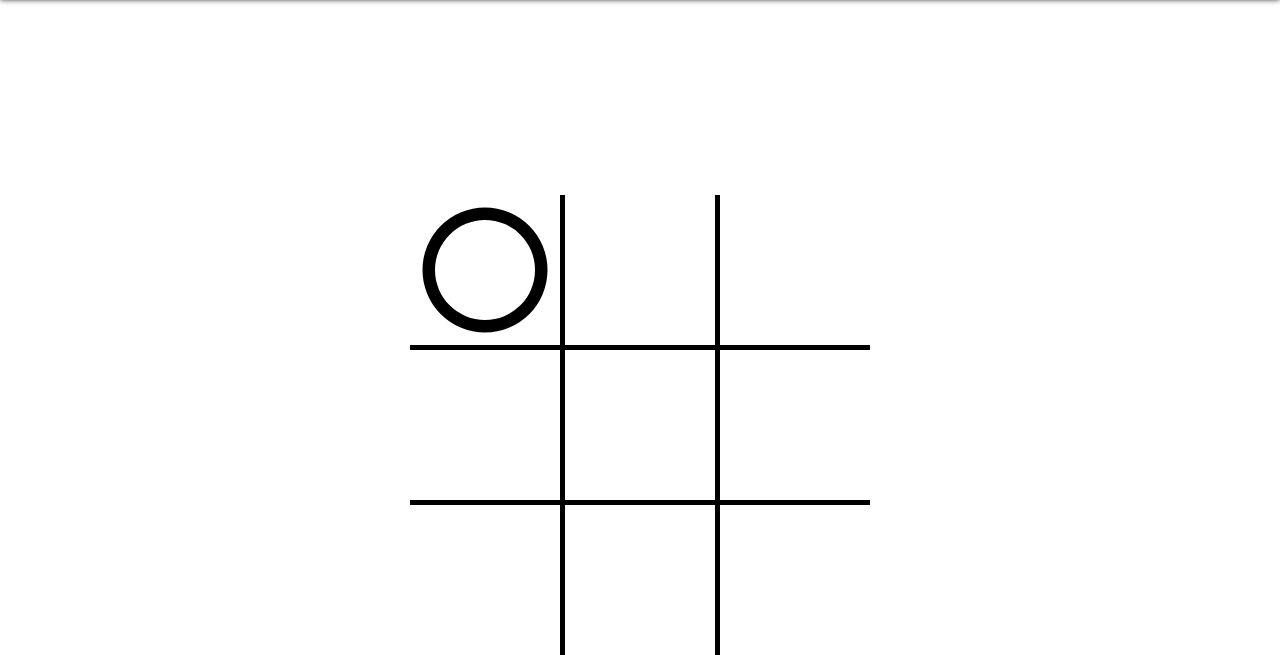
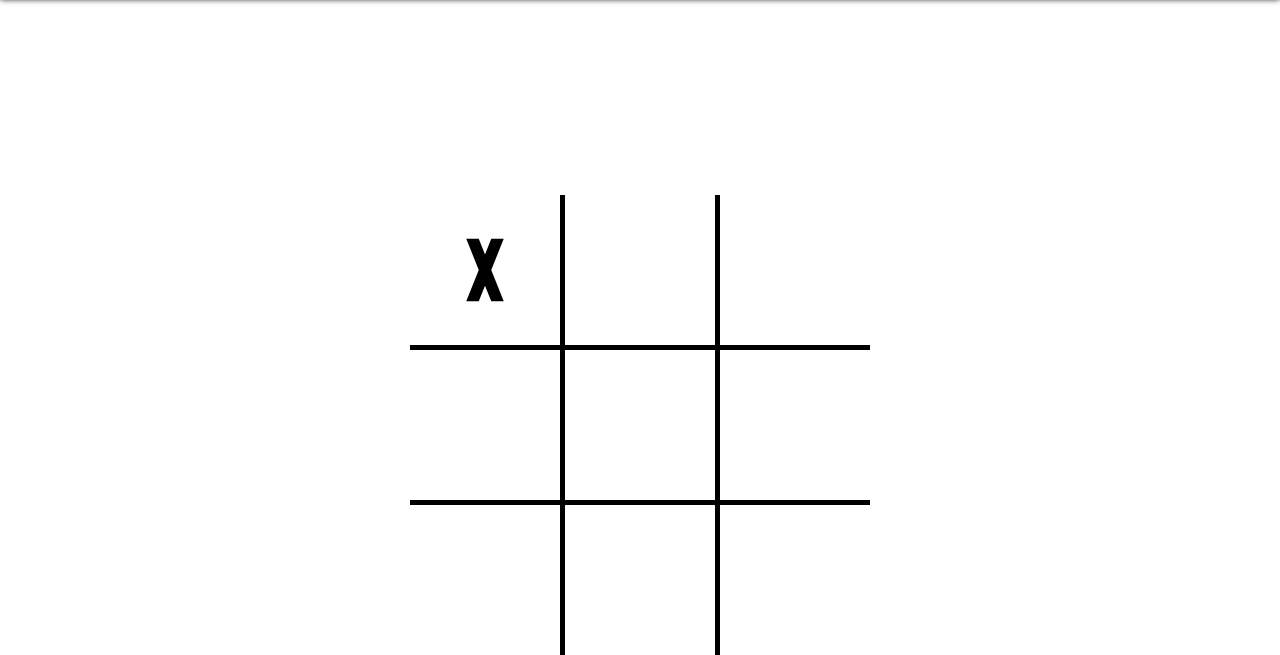
Before and after one commit to jdoria702/TicTacToe, a plain HTML site: page index.html in a window 1280 px wide. Both pictures are taken after a click on the element 485 px from the left and 430 px from the top of the page. Shown: the part 160-815 px from the top of the page. Drawn offline with Linux system fonts and the light colour scheme.

Commit message:
click functionality

```diff
--- a/script.js
+++ b/script.js
@@ -47,6 +47,7 @@ const GameController = () => {
     board.makemove(currentPlayer.symbol, square);
     const boardState = board.getBoard();
 
+    console.log(boardState);
     if (checkWinner(boardState, currentPlayer.symbol)) {
       console.log(`${currentPlayer.name} wins!`);
       return;
@@ -55,8 +56,12 @@ const GameController = () => {
     currentPlayer = currentPlayer === player1 ? player2 : player1;
   };
 
-  return { playRound };
+  const getCurrentPlayer = () => currentPlayer;
+
+  return { playRound, getCurrentPlayer };
 };
+
+const controller = GameController();
 
 xSVG = '<img src="icons/alpha-x.svg" alt="X" />';
 oSVG = '<img src="icons/circle-outline (1).svg" alt="X" />';
@@ -64,6 +69,12 @@ const grids = document.querySelectorAll(".grid");
 
 grids.forEach((grid) => {
   grid.addEventListener("click", () => {
-    grid.innerHTML = oSVG;
+    const square = parseInt(grid.id);
+    if (grid.innerHTML !== "") {
+      return;
+    }
+    const currentPlayer = controller.getCurrentPlayer();
+    controller.playRound(square);
+    grid.innerHTML = currentPlayer.symbol === "X" ? xSVG : oSVG;
   });
 });
--- a/style.css
+++ b/style.css
@@ -30,4 +30,5 @@ h1 {
   display: flex;
   align-items: center;
   justify-content: center;
+  width: auto;
 }
```
